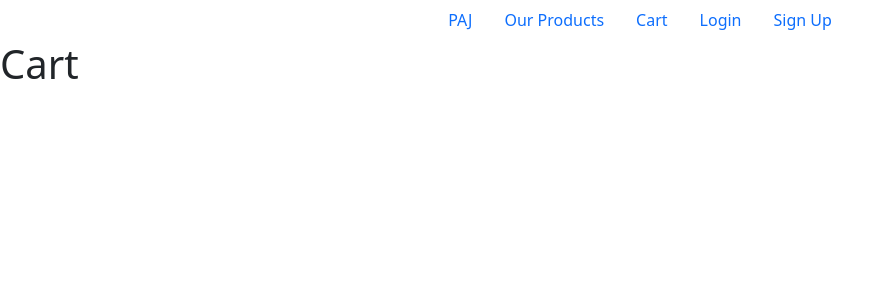
After one commit to PetrMrazek/final_project_CZ20_PM, a Django app: page /cart in a window 1280 px wide. The commit adds this page. Shown: the top 300 px of the page, without its empty margins (0-892 px from the left). Run offline with Django 5.2, Linux system fonts and the light colour scheme.

Commit message:
feat: cart base set up

```diff
--- a/online_obchod_AJP/urls.py
+++ b/online_obchod_AJP/urls.py
@@ -17,8 +17,8 @@ Including another URLconf
 from django.contrib import admin
 from django.urls import path
 from viewer.views import HomePageView, ProductsView, ProductCreateView, ProductUpdateView, ProductDeleteView, UserView, \
-    SingUpView
-from viewer.models import Categorie, Product, Allergen
+    SingUpView, CartSummaryView
+from viewer.models import Categorie, Product, Allergen, OrderLine, Order
 from django.contrib.auth.views import LoginView, LogoutView
 from . import settings
 from django.conf.urls.static import static
@@ -26,6 +26,8 @@ from django.conf.urls.static import static
 admin.site.register(Categorie)
 admin.site.register(Product)
 admin.site.register(Allergen)
+admin.site.register(OrderLine)
+admin.site.register(Order)
 
 urlpatterns = [
     path('admin/', admin.site.urls),
@@ -35,6 +37,8 @@ urlpatterns = [
     path('products/edit/<pk>/', ProductUpdateView.as_view(), name='edit_product'),
     path('products/delete/<pk>/', ProductDeleteView.as_view(), name='delete_product'),
 
+    path('cart', CartSummaryView.as_view(), name='cart'),
+
     path('userpage/', UserView.as_view(), name='userpage'),
     path('accounts/register/', SingUpView.as_view(), name='register'),
     path('accounts/login/', LoginView.as_view(), name='login'),
--- a/viewer/Templates/base.html
+++ b/viewer/Templates/base.html
@@ -9,6 +9,7 @@
 <ul class="nav justify-content-center">
     <li class="nav-item"><a class="nav-link" href="{% url 'main' %}">PAJ</a></li>
     <li class="nav-item"><a class="nav-link" href="{% url 'products' %}">Our Products</a></li>
+    <li class="nav-item"><a class="nav-link" href="{% url 'cart' %}">Cart</a></li>
         {% if user.is_authenticated %}
     <li class="nav-item"><a class="nav-link" href="{% url 'userpage' %}">User: {{user.username}}</a></li>
     <li class="nav-item "><form action="{% url 'logout' %}" method="POST">
--- /dev/null
+++ b/viewer/Templates/cart.html
@@ -0,0 +1,8 @@
+{% extends 'base.html' %}
+
+{% block content %}
+
+<h1>Cart</h1>
+
+
+{% endblock %}
--- a/viewer/views.py
+++ b/viewer/views.py
@@ -57,3 +57,5 @@ class UserView(TemplateView):
     template_name = 'user.html'
 
 # Order management views
+class CartSummaryView(TemplateView):
+    template_name = 'cart.html'
```
Also changed, not shown: viewer/models.py (+8 -1 lines), README.md, db.sqlite3.
